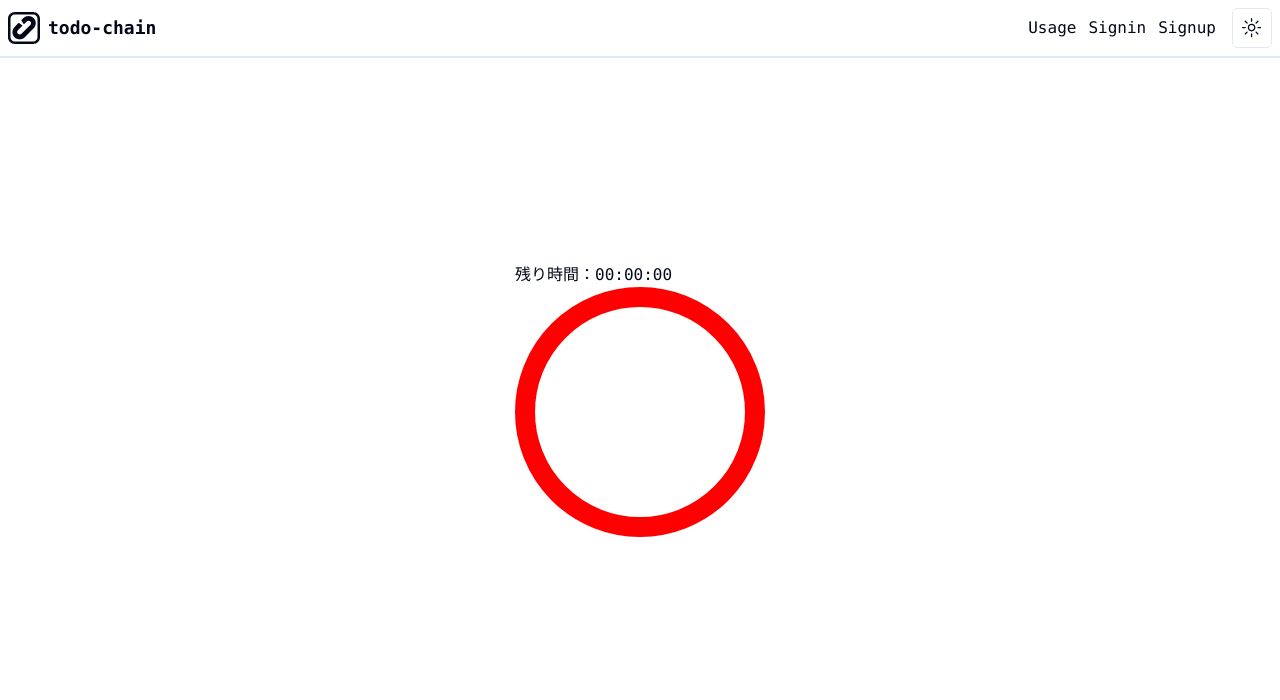
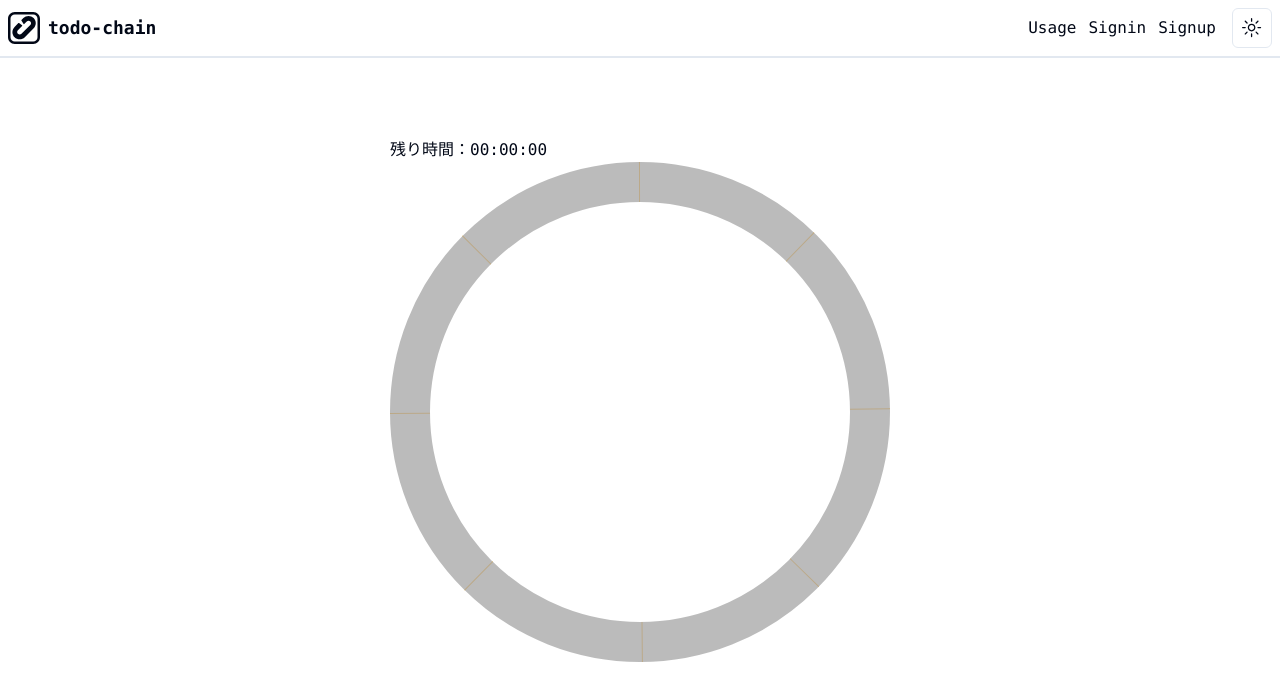
Before and after one commit to snd-primary/todoapp-serveraction, a Next.js app: page /doing in a window 1280 px wide. Shown: the top 700 px of the page. Built offline with nearby package versions, Linux system fonts and the light colour scheme.

Commit message:
LocalStorage テスト

```diff
--- a/src/app/page.tsx
+++ b/src/app/page.tsx
@@ -29,9 +29,10 @@ import {
   SelectValue,
 } from "@/components/ui/select";
 
-import { ClockIcon, CheckboxIcon } from "@radix-ui/react-icons";
+import { ClockIcon, CheckboxIcon, ResetIcon } from "@radix-ui/react-icons";
 import { useTodo } from "@/context/TodoProvider";
 import { useRouter } from "next/navigation";
+import { useEffect } from "react";
 
 const TodoForm: React.FC = () => {
   const router = useRouter();
@@ -49,6 +50,7 @@ const TodoForm: React.FC = () => {
 
   const onSubmit = (values: z.infer<typeof todoFormSchema>) => {
     setTodo(values);
+    localStorage.setItem("todo", JSON.stringify(values));
     router.push("/doing");
   };
 
--- a/src/components/CirclarProgress.tsx
+++ b/src/components/CirclarProgress.tsx
@@ -15,13 +15,12 @@ const CirclarProgress: React.FC<CirclarProgressProps> = ({
 }) => {
   const viewBox = `0 0 ${size} ${size}`;
   const radius = (size - strokeWidth) / 2;
-  // 円周
+
+  //円周
   const circrmference = radius * Math.PI * 2;
 
-  // 破線の長さ
+  //タイマーの残時間をsvgのdashStrokearrayで表現するための計算。
   const dash = ((initialCount - count) * circrmference) / initialCount;
-  const offset = ((initialCount - count) / initialCount) * circrmference;
-  console.log(dash);
   return (
     <svg
       width={size}
@@ -29,7 +28,19 @@ const CirclarProgress: React.FC<CirclarProgressProps> = ({
       viewBox={viewBox}
       xmlns="http://www.w3.org/2000/svg"
       style={{ transform: "scale(-1, 1)" }}
+      className="relative"
     >
+      <circle
+        fill="none"
+        stroke="orange"
+        cx={size / 2}
+        cy={size / 2}
+        r={radius}
+        strokeWidth={`${strokeWidth}`}
+        strokeDasharray={`1 180`}
+        transform={`rotate(-90 ${size / 2} ${size / 2})`}
+        className="transition-all"
+      />
       <circle
         fill="none"
         stroke={color}
@@ -39,7 +50,7 @@ const CirclarProgress: React.FC<CirclarProgressProps> = ({
         transform={`rotate(-90 ${size / 2} ${size / 2}) `}
         strokeWidth={`${strokeWidth}`}
         strokeDasharray={`${circrmference - dash} ${dash}`}
-        className="transition-all "
+        className="transition-all z-10 opacity-80"
       />
     </svg>
   );
--- a/src/components/CountDown.tsx
+++ b/src/components/CountDown.tsx
@@ -42,10 +42,10 @@ const CountDown: React.FC<Props> = ({ initialCount }) => {
       <div className="progress-circle">
         <CirclarProgress
           initialCount={initialCount}
-          size={250}
-          strokeWidth={20}
+          size={500}
+          strokeWidth={40}
           count={count}
-          color="red"
+          color="#aaa"
         />
       </div>
     </div>
```
